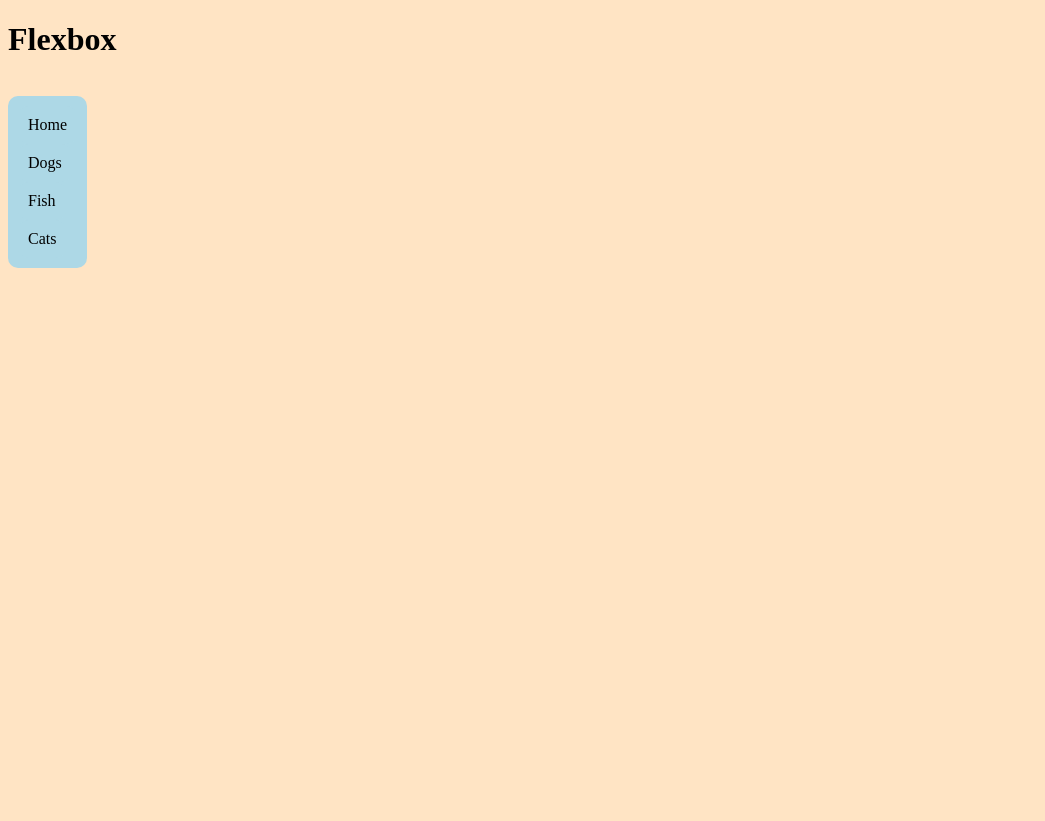
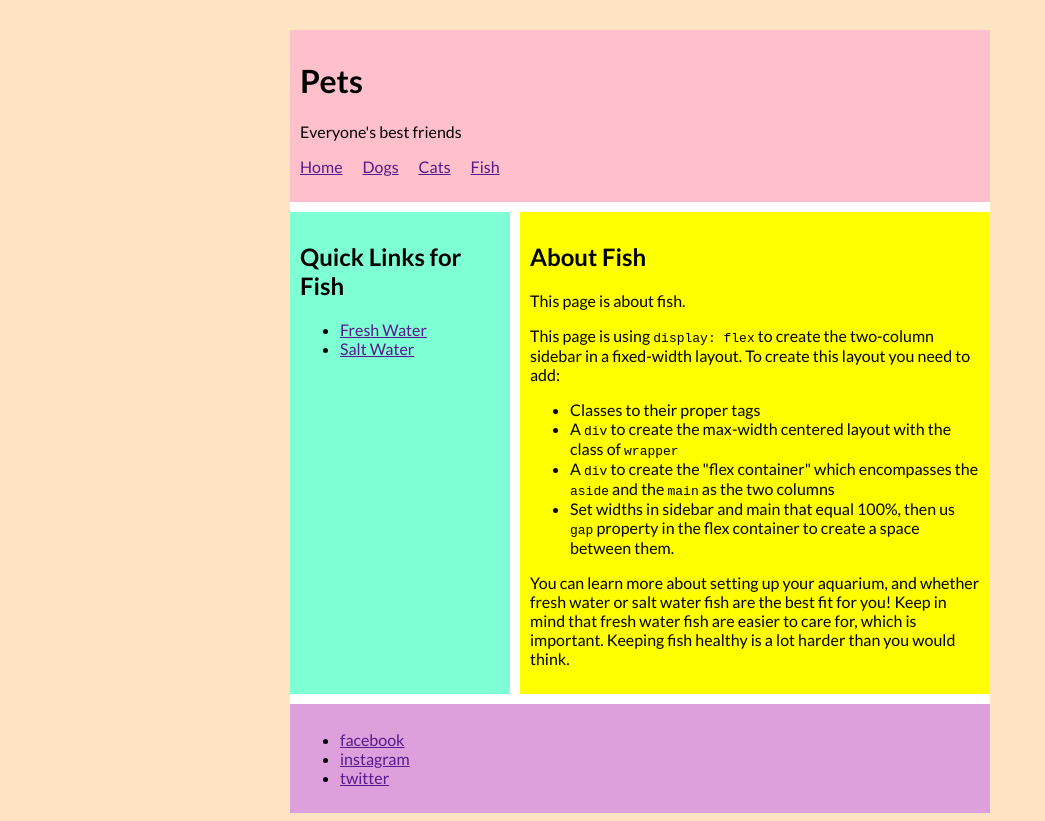
Before and after one commit to aks829101-cpu/8-flexbox, a plain HTML site: page index.html in a window 1280 px wide. Shown: the whole page, without its empty margins (0-1045 px from the left). Before the commit the page ends 800 px from the top, so only its background shows below. Drawn offline with Linux system fonts and the light colour scheme.

Commit message:
Final commit

```diff
--- a/index.html
+++ b/index.html
@@ -1,21 +1,71 @@
 <!DOCTYPE html>
 <html lang="en">
+
 <head>
-    <meta charset="UTF-8">
-    <title>Flexbox</title>
+	<meta charset="utf-8">
+	<meta name="viewport" content="width=device-width, initial-scale=1.0">
+	<title>Pets: About Fish</title>
+    <link rel="preconnect" href="https://fonts.googleapis.com">
+<link rel="preconnect" href="https://fonts.gstatic.com" crossorigin>
+<link href="https://fonts.googleapis.com/css2?family=Crimson+Pro:ital,wght@0,200..900;1,200..900&family=Lato:ital,wght@0,100;0,300;0,400;0,700;0,900;1,100;1,300;1,400;1,700;1,900&display=swap" rel="stylesheet">
     <link rel="stylesheet" href="styles.css">
+</head>
 
-</head>
 <body>
-    <h1>Flexbox</h1>
-<nav>
-     <ul class="site-links">
-        <li><a href="" class="site-links">Home</a></li>
-        <li><a href="" class="site-links">Dogs</a></li>
-        <li><a href="" class="site-links">Fish</a></li>
-        <li><a href="" class="site-links">Cats</a></li>
-</ul>
-</nav>
+    <div class="wrapper">
 
+	<header class="site-header">
+		<h1>Pets</h1>
+		<p>Everyone's best friends</p>
+		<nav>
+			<ul class="site-links">
+				<li><a href="">Home</a></li>
+				<li><a href="">Dogs</a></li>
+				<li><a href="">Cats</a></li>
+				<li><a href="">Fish</a></li>
+			</ul>
+		</nav>
+	</header>
+<div class= "two-col">
+	<aside class="sidebar">
+		<h2>Quick Links for Fish</h2>
+		<nav>
+			<ul>
+				<li><a href="">Fresh Water</a></li>
+				<li><a href="">Salt Water</a></li>
+			</ul>
+		</nav>
+	</aside>
+
+	<main class="main-content">
+		<article>
+			<h2>About Fish</h2>
+			<p>This page is about fish.</p>
+			<p>This page is using <code>display: flex</code> to create the two-column sidebar in a fixed-width layout.
+				To create this layout you need to add:</p>
+			<ul>
+				<li>Classes to their proper tags</li>
+				<li>A <code>div</code> to create the max-width centered layout with the class of <code>wrapper</code></li>
+				<li>A <code>div</code> to create the "flex container" which encompasses the <code>aside</code> and the
+					<code>main</code> as the two columns</li>
+				<li>Set widths in sidebar and main that equal 100%, then us <code>gap</code> property in the flex
+					container to create a space between them.</li>
+			</ul>
+
+			<p>You can learn more about setting up your aquarium, and whether fresh water or salt water fish are the
+				best fit for you! Keep in mind that fresh water fish are easier to care for, which is important. Keeping
+				fish healthy is a lot harder than you would think.</p>
+		</article>
+	</main>
+</div>
+	<footer class="site-footer">
+		<ul>
+			<li><a href="">facebook</a></li>
+			<li><a href="">instagram</a></li>
+			<li><a href="">twitter</a></li>
+		</ul>
+	</footer>
+</div>
 </body>
+
 </html>
--- a/styles.css
+++ b/styles.css
@@ -1,22 +1,43 @@
 html {
     background-color: bisque;
+    font-family: Lato
 }
 .body {margin: 0;}
+
+.site-header {
+    background-color:pink;
+    padding: 10px
+}
+
+.sidebar {
+    background-color: aquamarine;
+    padding: 10px;
+    flex: 0 0 200px;
+}
+.main-content {
+    background-color: yellow;
+    padding: 10px
+}
+.site-footer {
+    background-color: plum;
+    padding: 10px
+}
+
+.two-col {
+    display:flex;
+    gap: 10px;
+    margin: 10px 0;
+}
+
+.wrapper {
+    background-color: rgb(255, 255, 255);
+    max-width: 700px;
+    margin: 30px auto 0 auto;
+}
+
 .site-links {
     list-style-type: none;
+    display: flex;
+    gap: 20px;
     padding: 0;
-    display: flex;
-    gap: 10px;
 }
-
-.site-links {background-color: lightblue;
-    padding: 10px;
-    color: black;
-    text-decoration: none;
-    border-radius: 10px;
-    display: inline-block;
-}
-
-.site-links:hover {
-    background-color: lightgreen;
-}
```
